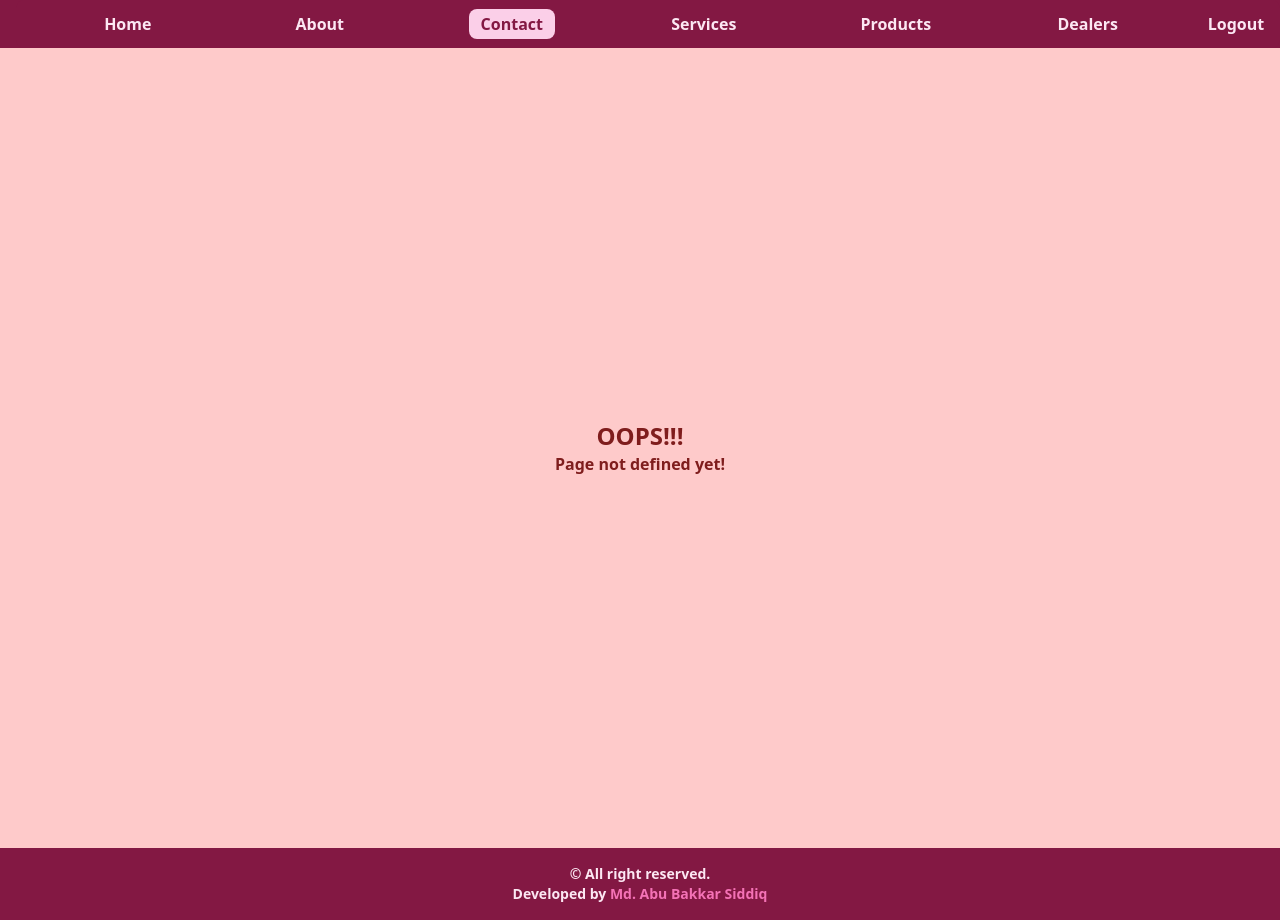
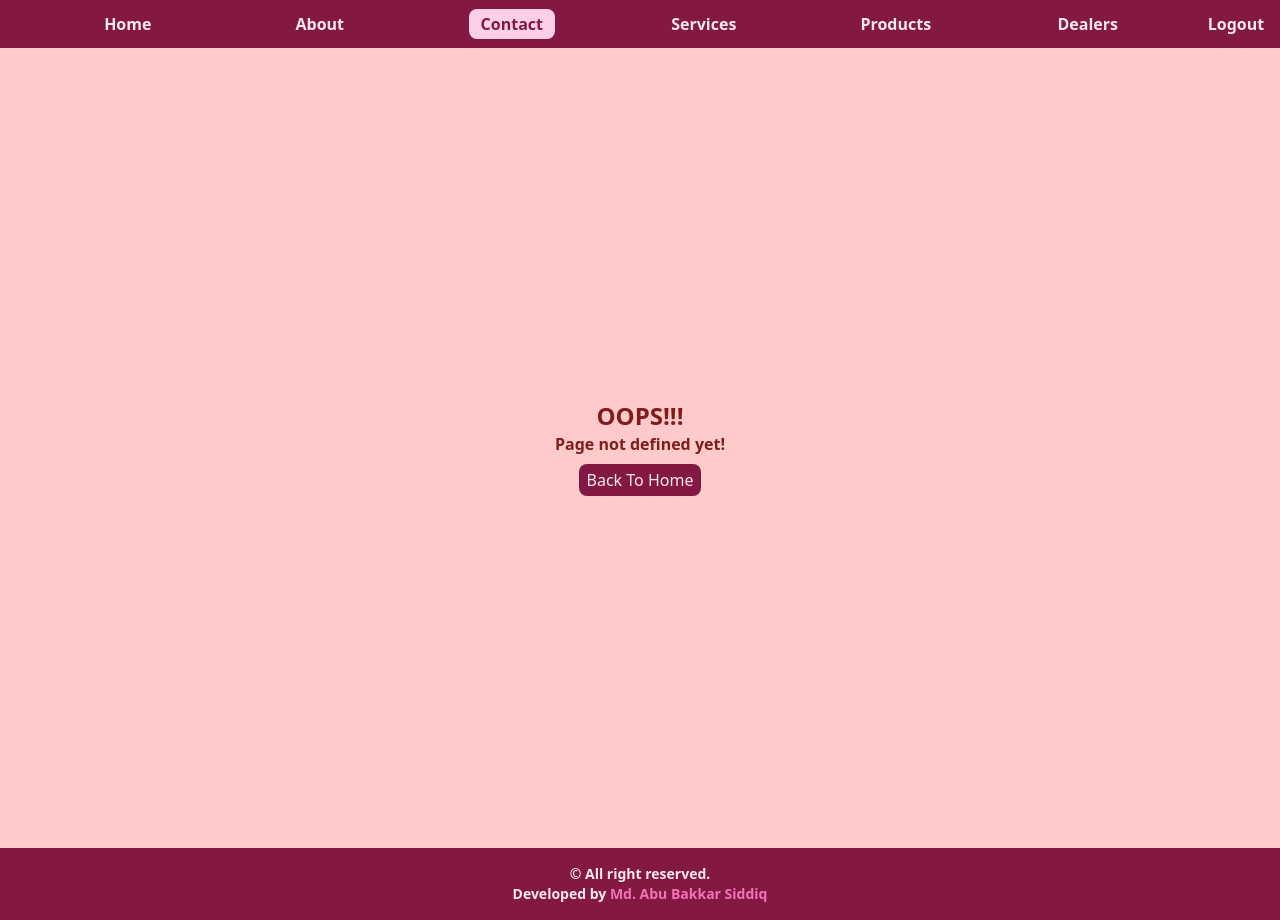
Before and after one commit to ab-siddiq/react-price-list, a React (Vite) app: page /contact in a window 1280 px wide. Built offline with nearby package versions, Linux system fonts and the light colour scheme; no server answers.

Commit message:
add back to home button in not found page

```diff
--- a/src/components/NotFound/NotFound.jsx
+++ b/src/components/NotFound/NotFound.jsx
@@ -1,12 +1,18 @@
 import React from "react";
+import { useNavigate } from "react-router-dom";
 
 const ErrorElement = () => {
+  const navigate = useNavigate()
+  const handleNavigate =()=>{
+    navigate('/')
+  }
   return (
     <div className="">
       <div className="h-screen flex items-center justify-center bg-red-200 text-center">
         <div className="">
           <p className="font-bold text-red-900 text-2xl">OOPS!!!</p>
           <p className="font-bold text-red-900">Page not defined yet!</p>
+          <button onClick={handleNavigate} className="bg-pink-900 text-pink-100 rounded-lg px-2 py-1 mt-2">Back To Home</button>
         </div>
       </div>
     </div>
```
